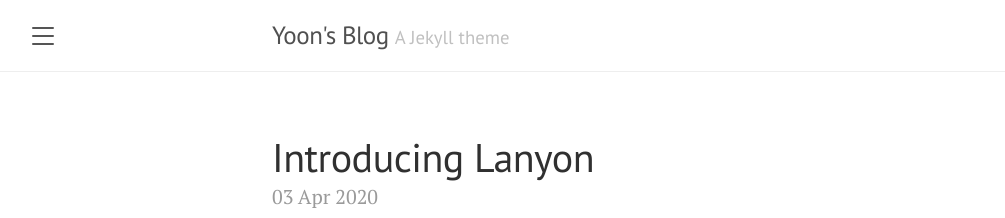
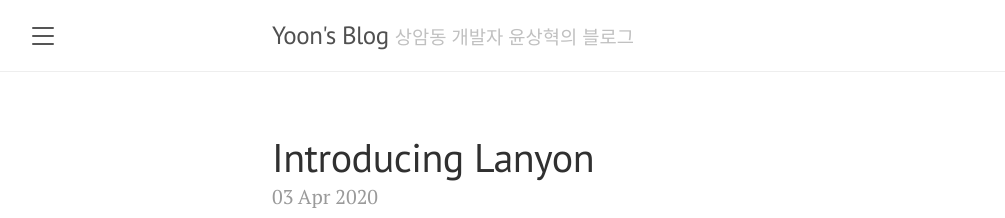
Before and after one commit to sanghyukYoon/sanghyukYoon.github.io, a Jekyll site: the page built from index.html, in a window 1280 px wide and 900 px high. Shown: the top 218 px of the window, without its empty margins (8-1013 px from the left). Built offline with Jekyll 4.4.1, drawn with Linux system fonts in a browser that asks for light colours; the list of posts is cut into pages by our own code.

Commit message:
config.yml modified

```diff
--- a/_config.yml
+++ b/_config.yml
@@ -1,7 +1,7 @@
 # Setup
 title:               Yoon's Blog
-tagline:             'A Jekyll theme'
-description:         'A reserved <a href="https://jekyllrb.com" target="_blank">Jekyll</a> theme that places the utmost gravity on content with a hidden drawer. Made by <a href="https://twitter.com/mdo" target="_blank">@mdo</a>.'
+tagline:             '상암동 개발자 윤상혁의 블로그'
+description:         ''
 url:                 https://sanghyukyoon.github.io/
 baseurl:             ''
 paginate:            5
```
